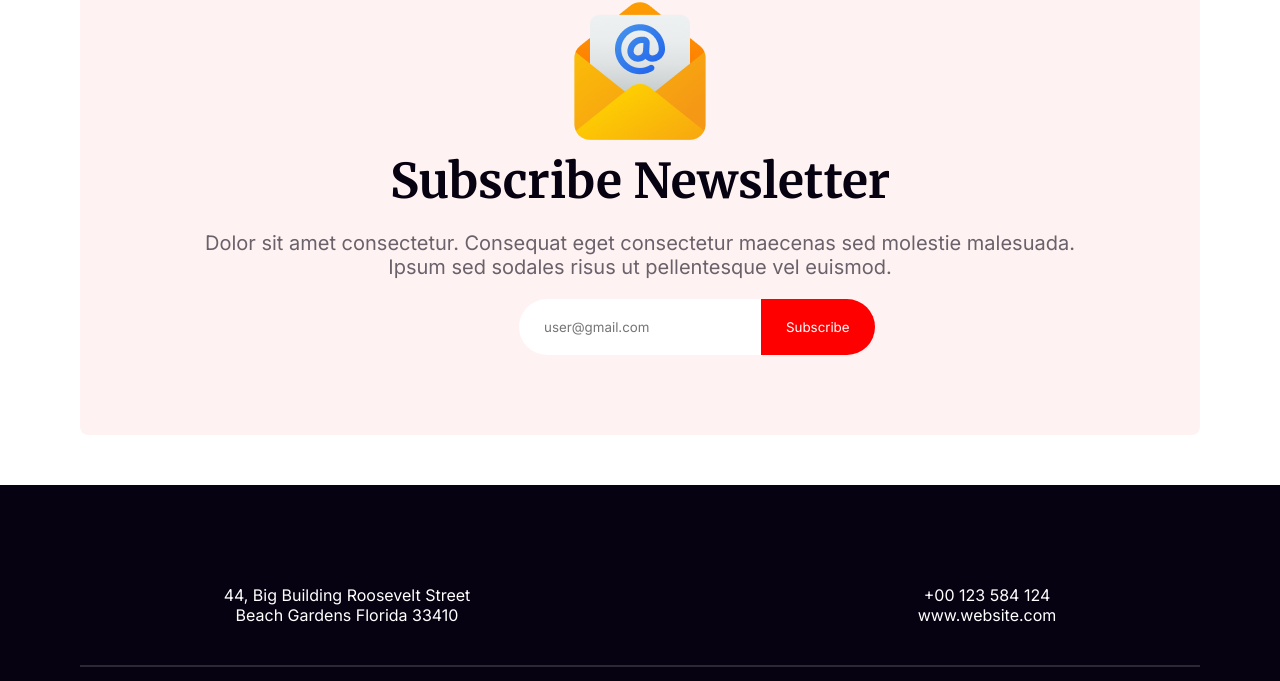
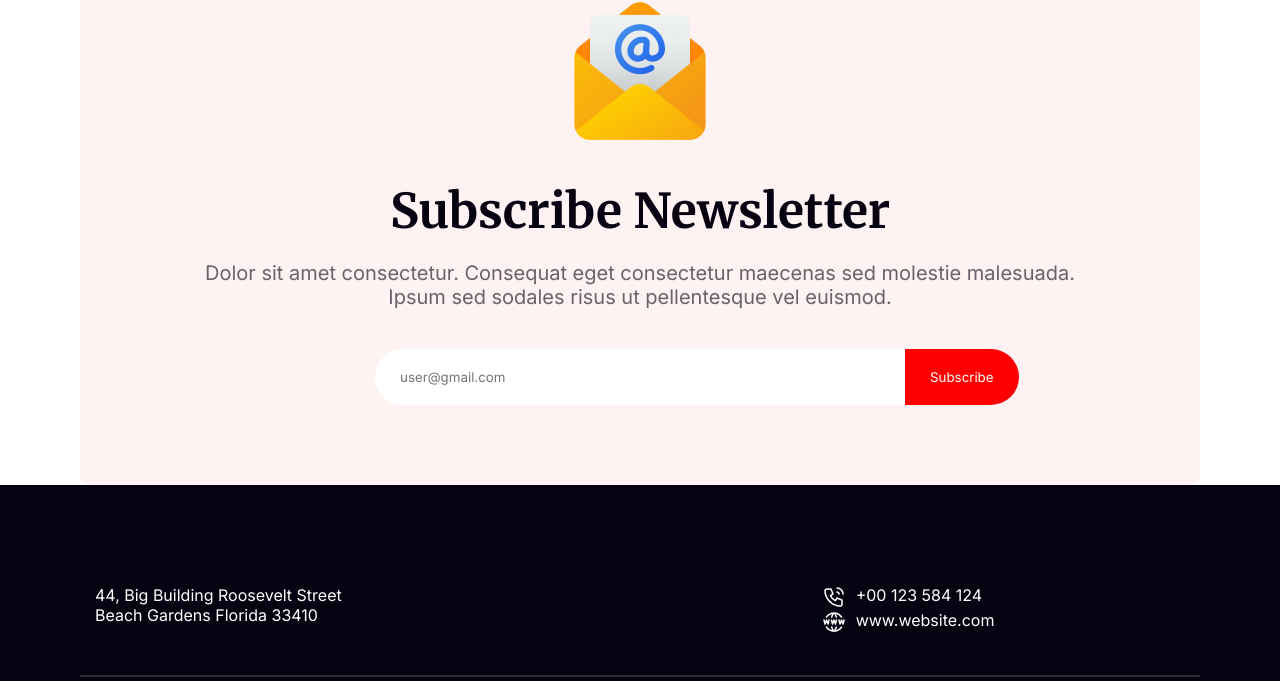
Before and after one commit to Abrarulctg/b9a1-new-year-new-mission, a plain HTML site: page index.html in a window 1280 px wide. Shown: the part 5068-5749 px from the top of the page. Drawn offline with Linux system fonts and the light colour scheme.

Commit message:
finished all required task for this assignment

```diff
--- a/index.html
+++ b/index.html
@@ -5,7 +5,11 @@
     <meta charset="UTF-8">
     <meta name="viewport" content="width=device-width, initial-scale=1.0">
     <title>New Year New Mission</title>
-    <link rel="shortcut icon" href="./resources/Website.png" type="image/x-icon">
+
+    <!-- Fav icon -->
+    <link rel="shortcut icon" href="./resources/web.png" type="image/x-icon">
+
+    <!-- Google Fonts -->
     <link rel="preconnect" href="https://fonts.googleapis.com">
     <link rel="preconnect" href="https://fonts.gstatic.com" crossorigin>
     <link
@@ -14,6 +18,8 @@
     <link
         href="https://fonts.googleapis.com/css2?family=Inter:wght@400;500;600;700;800;900&family=Merriweather:ital,wght@0,400;0,700;0,900;1,400;1,700;1,900&display=swap"
         rel="stylesheet">
+    <!-- Css Style -->
+    <link rel="stylesheet" href="https://cdnjs.cloudflare.com/ajax/libs/font-awesome/6.5.1/css/all.min.css">
     <link rel="stylesheet" href="style.css">
 </head>
 
@@ -132,7 +138,7 @@
                 <p class="section-description">Dolor sit amet consectetur. Consequat eget consectetur maecenas sed
                     molestie malesuada. <br> Ipsum sed sodales risus ut pellentesque vel euismod. </p>
 
-                <div>
+                <div class="subscribe-form">
                     <input class="email-input" type="email" name="email" id="" placeholder="user@gmail.com">
                     <input class="subscribe-btn" type="submit" value="Subscribe">
                 </div>
@@ -144,14 +150,14 @@
 
     <!-- Footer Section Start -->
     <footer class="footer-container">
-        <div class="footer-contact-info">
-            <div>
+        <div class="footer-contact-info-container">
+            <div class="footer-address">
                 <p>44, Big Building Roosevelt Street</p>
                 <p>Beach Gardens Florida 33410</p>
             </div>
-            <div>
-                <p>+00 123 584 124</p>
-                <p>www.website.com</p>
+            <div class="footer-contact-info">
+                <p><img src="./resources/Call.png" alt=""> +00 123 584 124</p>
+                <p><img src="./resources/Website.png" alt=""> www.website.com</p>
             </div>
         </div>
         <hr>
--- a/style.css
+++ b/style.css
@@ -1,6 +1,7 @@
 * {
     margin: 0;
     font-family: Inter, Impact, Haettenschweiler, 'Arial Narrow Bold', sans-serif;
+    /* max-width: 100%; */
 }
 
 /* Common Shared Style */
@@ -79,6 +80,10 @@
 .holiday-deal-container {
     text-align: center;
     margin-bottom: 50px;
+}
+
+.holiday-deal-container img {
+    width: auto;
 }
 
 .holiday-deal-title {
@@ -162,8 +167,6 @@
 .coming-soon-container {
     display: flex;
     gap: 40px;
-    /* margin: 0 100px; */
-    /* justify-content: space-between; */
     align-items: center;
 }
 
@@ -216,8 +219,7 @@
     text-align: center;
     margin: 90px;
     display: flex;
-    /* gap: 50px; */
-    /* position: relative; */
+
 }
 
 .gift-box {
@@ -233,9 +235,8 @@
 
 .girl-with-bag {
     width: 100%;
-    /* bottom: 230px; */
-    /* width: auto; */
-    margin-top: 60px;
+
+    margin-top: 65px;
 }
 
 .discount-50 {
@@ -246,12 +247,6 @@
 
 
 /* Our Awesome Portfolio Section */
-/* .portfolio-img-container {
-    columns: 3;
-    column-gap: 20px;
-} */
-
-
 .portfolio-img-container {
     display: grid;
     grid-template-columns: auto auto auto;
@@ -274,12 +269,23 @@
     border-radius: 8px;
 }
 
+.subscribe-news-container img {
+    margin-bottom: 30px;
+}
+
+
+.subscribe-form {
+    margin-top: 40px;
+    position: relative;
+
+}
+
 .email-input {
     padding: 20px 25px;
     border-top-left-radius: 50px;
     border-bottom-left-radius: 50px;
     border: 0;
-    position: relative;
+    width: 50%;
 }
 
 .subscribe-btn {
@@ -289,23 +295,37 @@
     border-top-right-radius: 50px;
     border-bottom-right-radius: 50px;
     border: 0;
+    cursor: pointer;
     position: absolute;
+    top: 0;
 }
-
 
 
 /* Footer Section Style */
 .footer-container {
     background-color: #070211;
     color: #fff;
-    text-align: center;
+}
+
+.footer-contact-info-container {
+    display: flex;
+    padding: 100px 0 40px;
+    /* margin-top: 50px; */
+    margin: auto 95px;
+}
+
+.footer-address {
+    text-align: left;
+    width: 100%;
 }
 
 .footer-contact-info {
-    justify-content: space-around;
+    width: 50%;
+}
+
+.footer-contact-info p {
     display: flex;
-    padding: 100px 0 40px;
-    margin-top: 50px;
+    gap: 10px;
 }
 
 .social-item-container {
```
Also changed, not shown: resources/web.png (added), 1 other file.
